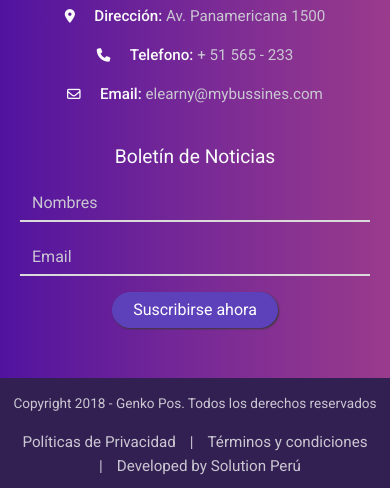
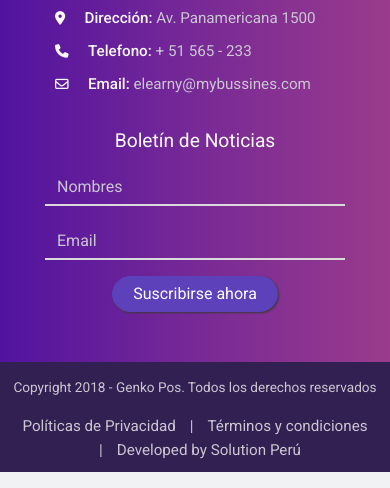
Before and after one commit to ccbenavides/genko, a plain HTML site: page index.html in a window 390 px wide. Shown: the part 6342-6830 px from the top of the page. Drawn offline with Linux system fonts and the light colour scheme.

Commit message:
fiorella lo hizo

```diff
--- a/index.html
+++ b/index.html
@@ -68,7 +68,7 @@
                     </div>
                 </div>
                 <img src="./images/folk.png" class='animated bounceInRight delay-1s' alt="folk" style="z-index:9;position: absolute;bottom: 0;left: 30%;">
-                <img src="./images/laptop.png" class='animated bounceInRight ' alt="folk" style="position: absolute;bottom: 0;left: 20%;">
+                <img src="./images/laptop.png" class='animated bounceInRight ' alt="folk" style="position: absolute;bottom: 0;left: 13%;">
             </section>
         </section>
     </section>
@@ -374,17 +374,17 @@
                 </div>
                 <div class="col-lg-4">
                     <h4 class='pb-4 font-weight-normal title-info-lg'style="font-size:larger;">Información de contacto</h4>
-                    <p>
+                    <p class="style-alinear">
                         <i class="fa fa-map-marker" aria-hidden="true"></i>
                         <b class='pl-3'>Dirección: </b>
                         <span class="white">Av. Panamericana 1500</span>
                     </p>
-                    <p>
+                    <p class="style-alinear">
                         <i class="fa fa-phone" aria-hidden="true"></i>
                         <b class='pl-3'>Telefono: </b>
                         <span class="white">+ 51 565 - 233</span>
                     </p>
-                    <p>
+                    <p class="style-alinear">
                         <i class="fa fa-envelope-o" aria-hidden="true"></i>
                         <b class='pl-3'>Email: </b>
                         <span class="white">elearny@mybussines.com</span>
--- a/rewrite.css
+++ b/rewrite.css
@@ -545,12 +545,18 @@ body{
         padding-top: 1.5rem;
     }
     .max-width-lg{
-        max-width: 350px;
+        max-width: 300px;
         width: 100%;
         margin: 0 auto;
     }
     .big-size{
         font-size: 40px;
+    }
+    .style-alinear{
+        text-align: left;
+        padding-left: 30px;
+        max-width: 340px;
+        margin: 10px auto;
     }
 }
 
```
